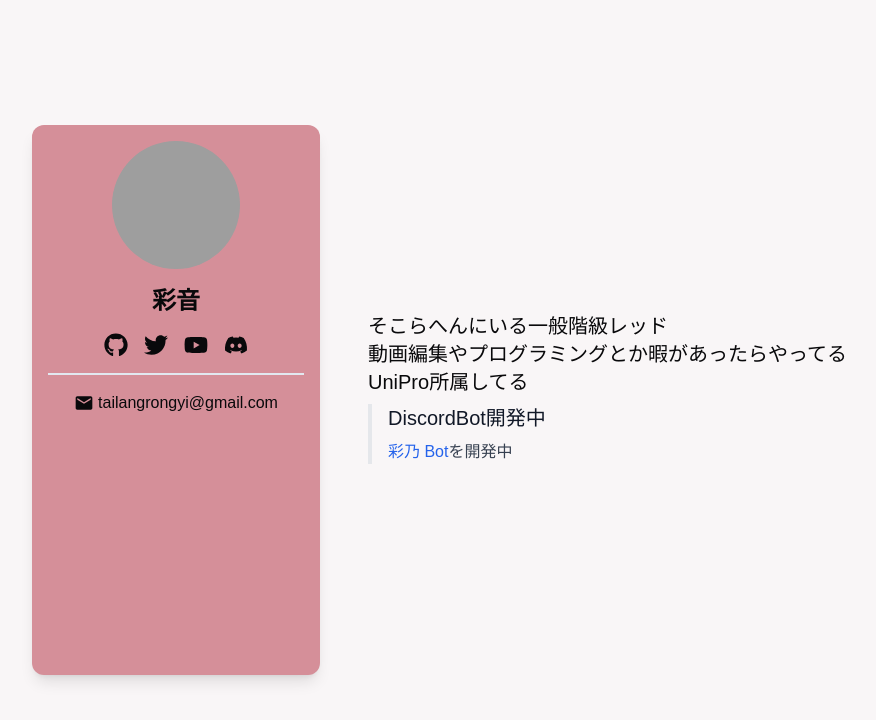
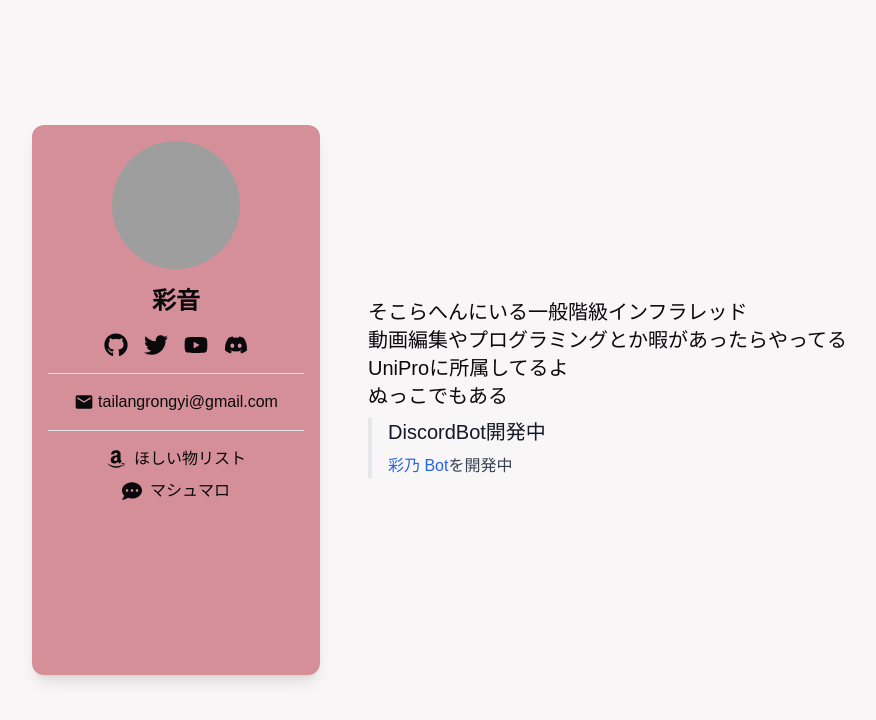
Before and after one commit to ayane0857/ayane-official-site, a Next.js app: page / in a window 1280 px wide. Shown: the top 720 px of the page, without its empty margins (0-876 px from the left). Built offline with nearby package versions, Linux system fonts and the light colour scheme; grey boxes are pictures that could not be loaded; a web font is replaced by a local one.

Commit message:
add wishlist+marsmallow

```diff
--- a/app/page.tsx
+++ b/app/page.tsx
@@ -1,8 +1,14 @@
 import React from "react";
 import Image from "next/image";
 import { Card } from "@/components/ui/card";
-import { Separator } from "@/components/ui/separator";
-import { FaGithub, FaTwitter, FaYoutube, FaDiscord } from "react-icons/fa";
+import {
+  FaGithub,
+  FaTwitter,
+  FaYoutube,
+  FaDiscord,
+  FaAmazon,
+  FaCommentDots,
+} from "react-icons/fa";
 import { MdEmail } from "react-icons/md";
 
 export default function Home() {
@@ -51,7 +57,7 @@ export default function Home() {
                 <FaDiscord className="w-5 h-5 md:w-6 md:h-6" />
               </a>
             </div>
-            <Separator className="w-full border-slate-200 border" />
+            <div className="w-full h-px bg-slate-200" />
             <div className="flex items-center space-x-2">
               <a
                 href="mailto:tailangrongyi@gmail.com"
@@ -61,6 +67,23 @@ export default function Home() {
                 <span className="break-all">tailangrongyi@gmail.com</span>
               </a>
             </div>
+            <div className="w-full h-px bg-slate-200" />
+            <div className="flex flex-col space-y-2 w-full items-center">
+              <a
+                href="https://www.amazon.jp/hz/wishlist/ls/XXXXXXXXXX"
+                className="flex items-center space-x-2 text-sm md:text-base hover:opacity-80"
+              >
+                <FaAmazon className="w-4 h-4 md:w-5 md:h-5" />
+                <span>ほしい物リスト</span>
+              </a>
+              <a
+                href="https://marshmallow-qa.com/ayane0857"
+                className="flex items-center space-x-2 text-sm md:text-base hover:opacity-80"
+              >
+                <FaCommentDots className="w-4 h-4 md:w-5 md:h-5" />
+                <span>マシュマロ</span>
+              </a>
+            </div>
           </div>
         </Card>
       </div>
@@ -68,11 +91,13 @@ export default function Home() {
       <div className="w-full md:w-[calc(100%-16rem)] lg:w-[calc(100%-18rem)] flex items-center justify-start p-4 md:p-12">
         <div className="max-w-2xl">
           <p className="text-lg md:text-xl leading-relaxed">
-            そこらへんにいる一般階級レッド
+            そこらへんにいる一般階級インフラレッド
             <br />
             動画編集やプログラミングとか暇があったらやってる
             <br />
-            UniPro所属してる
+            UniProに所属してるよ
+            <br />
+            ぬっこでもある
           </p>
           <div className="h-2"></div>
           <div className="space-y-6">
@@ -91,7 +116,7 @@ export default function Home() {
                     </a>
                     を開発中
                   </li>
-                  </ul>
+                </ul>
               </div>
             </div>
             <br />
```
Also changed, not shown: 1 other file (tests, documents, lock files or other folders).
